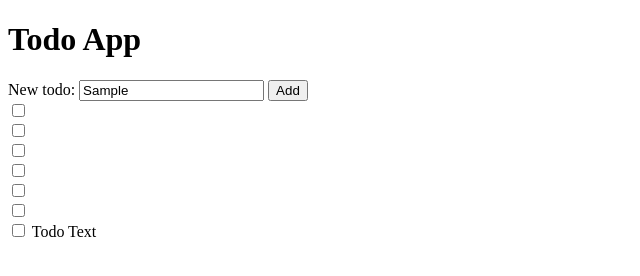
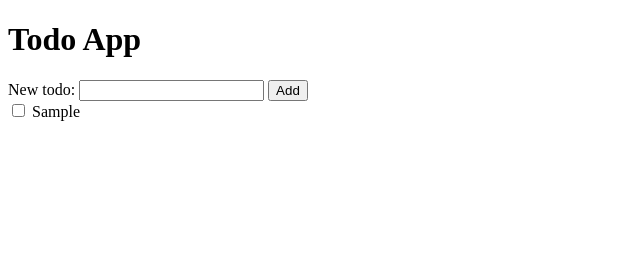
Before and after one commit to emiliskiskis-codeacademy/google4-paskaitu-medziaga, a plain HTML site: page Paskaitų kodas/js/07-form/todo.html in a window 1280 px wide. Both pictures are taken after typing "Sample" into the empty fields and a click on the button "Add". Shown: the whole page, without its empty margins (0-640 px from the left). Drawn offline with Linux system fonts and the light colour scheme.

Commit message:
12 paskaitos Todo app užduoties sprendimas

```diff
--- a/Paskaitų kodas/js/07-form/todo.html
+++ b/Paskaitų kodas/js/07-form/todo.html
@@ -8,35 +8,12 @@
   </head>
   <body>
     <h1>Todo App</h1>
-    <label for="new-todo">New todo:</label>
-    <input id="new-todo" name="todoText" />
-    <button>Add</button>
-    <div id="todos">
-      <div class="todo">
-        <input type="checkbox" />
-        <span class="todo-text"></span>
-      </div>
-      <div class="todo">
-        <input type="checkbox" />
-        <span class="todo-text"></span>
-      </div>
-      <div class="todo">
-        <input type="checkbox" />
-        <span class="todo-text"></span>
-      </div>
-      <div class="todo">
-        <input type="checkbox" />
-        <span class="todo-text"></span>
-      </div>
-      <div class="todo">
-        <input type="checkbox" />
-        <span class="todo-text"></span>
-      </div>
-      <div class="todo">
-        <input type="checkbox" />
-        <span class="todo-text"></span>
-      </div>
-    </div>
+    <form id="addTodoForm">
+      <label for="new-todo">New todo:</label>
+      <input id="new-todo" name="todoText" />
+      <button>Add</button>
+    </form>
+    <div id="todos"></div>
     <script src="todo.js"></script>
   </body>
 </html>
--- a/Paskaitų kodas/js/07-form/todo.js
+++ b/Paskaitų kodas/js/07-form/todo.js
@@ -1,19 +1,13 @@
-let lastTodoIndex = 1
-let newTodoText = "Todo Text"
+// Sekančio todo elemento indeksas
+let nextIndex = 1
+
+// Visų todo elementų divas
 const todos = document.getElementById("todos")
 
-const newTodo = `
-<div class="todo">
-  <input type="checkbox" id="todo-item-${lastTodoIndex}">
-  <span class="todo-text" id="todo-text-${lastTodoIndex}">${newTodoText}</span>
-</div>
-`
-
-todos.innerHTML += newTodo
-const newTodoInput = document.getElementById("todo-item-" + lastTodoIndex)
-
-function onTodoCheckboxChange(event, todoItemIndex) {
-  const todoText = document.getElementById("todo-text-" + todoItemIndex)
+// Kai paspausta varnelė
+function onTodoCheckboxChange(event, index) {
+  // Pasirenkame tekstą pagal indeksą
+  const todoText = document.getElementById("todo-text-" + index)
   if (event.target.checked) {
     todoText.style.textDecoration = "line-through"
   } else {
@@ -21,6 +15,28 @@ function onTodoCheckboxChange(event, todoItemIndex) {
   }
 }
 
-newTodoInput.addEventListener("change", e =>
-  onTodoCheckboxChange(e, lastTodoIndex)
-)
+// Kai paspaudė Add
+function onAddTodoFormSubmit(event) {
+  event.preventDefault()
+  const todoTextInput = event.target.elements.todoText
+  const newTodo = `
+<div class="todo">
+  <input type="checkbox" id="todo-item-${nextIndex}">
+  <span class="todo-text" id="todo-text-${nextIndex}">${todoTextInput.value}</span>
+</div>
+`
+  todos.innerHTML += newTodo
+  todoTextInput.value = ""
+
+  // Kiekvienam todo elementui uždedame event listenerį
+  for (let i = 1; i <= nextIndex; i++) {
+    const newTodoInput = document.getElementById("todo-item-" + i)
+    newTodoInput.addEventListener("change", e => onTodoCheckboxChange(e, i))
+  }
+  nextIndex++
+}
+
+// Pasirenkame formą ir jai uždedame submit listenerį
+document
+  .getElementById("addTodoForm")
+  .addEventListener("submit", onAddTodoFormSubmit)
```
